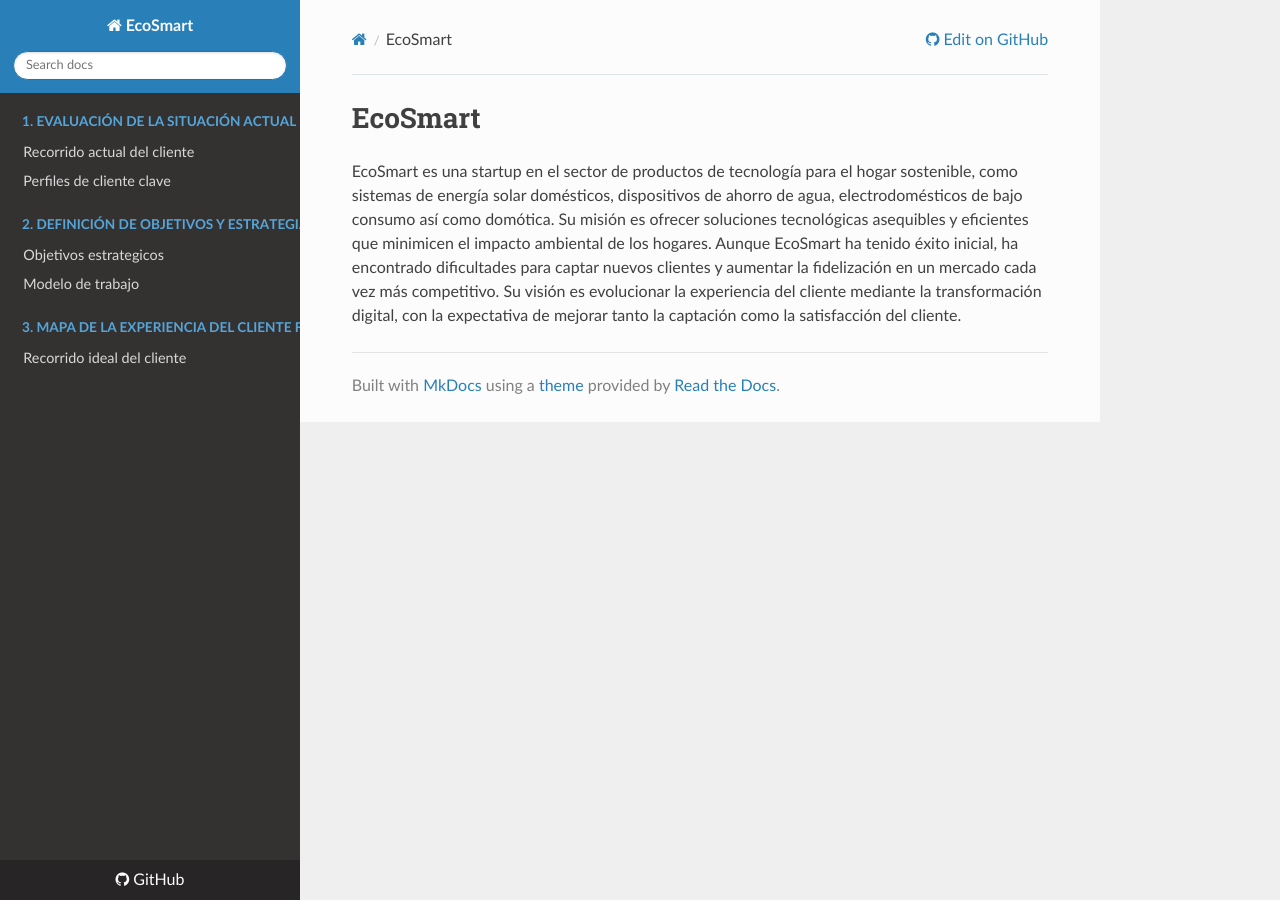
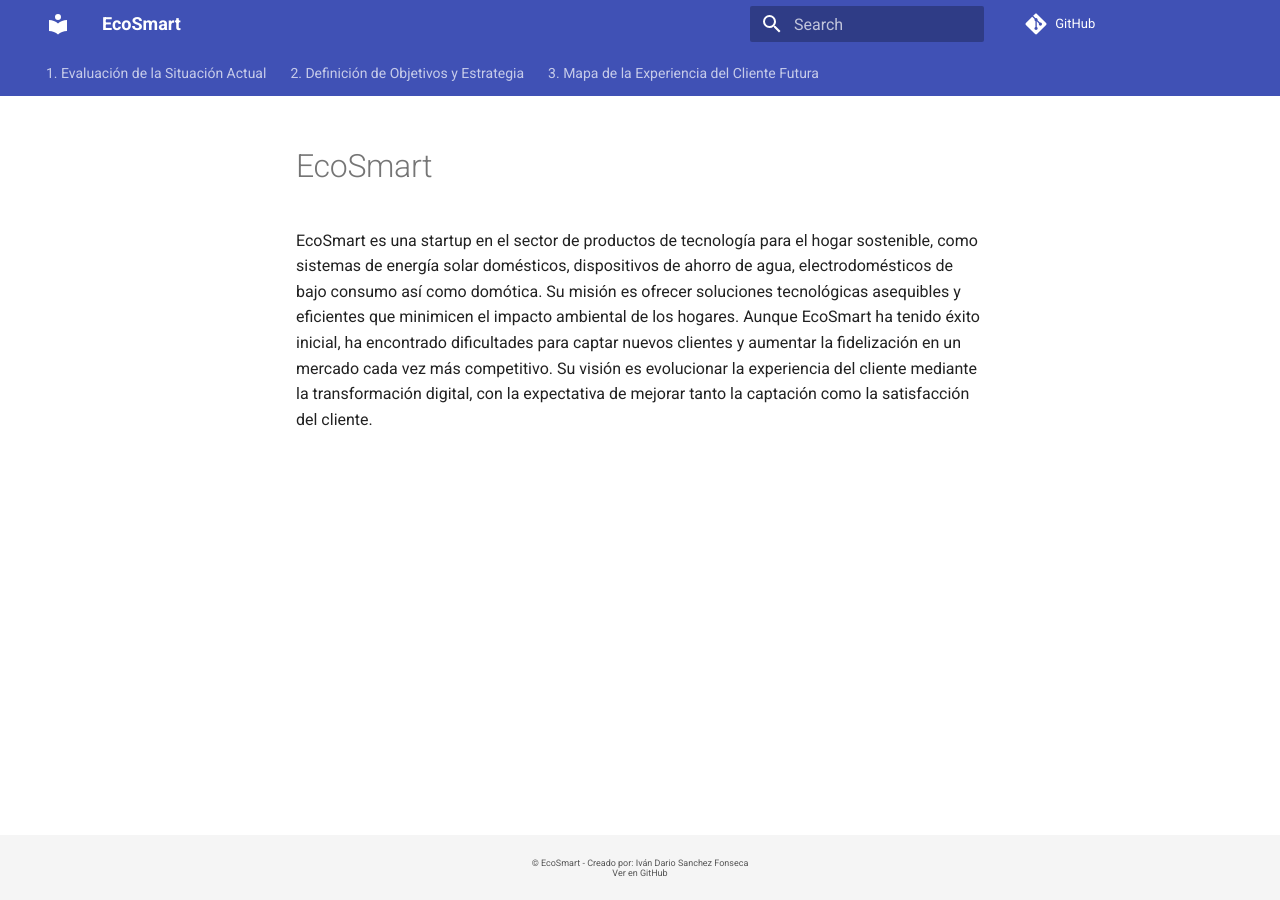
Before and after one commit to EOBS-MIDE/EcoSmart, an MkDocs documentation site: the page built from docs/index.md, in a window 1280 px wide. Built offline with MkDocs 1.6.1 and Material for MkDocs 9.7.7, drawn with Linux system fonts in a browser that asks for light colours; nearby versions of some CDN libraries; comment, search, counter and statistics services are not loaded; the version menu is left out.

```diff
--- a/mkdocs.yml
+++ b/mkdocs.yml
@@ -2,10 +2,12 @@ site_name: "EcoSmart"
 site_author: "Iván Dario Sanchez Fonseca"
 site_url: https://eobs-mide.github.io/EcoSmart/
 repo_url: https://github.com/EOBS-MIDE/EcoSmart/
+about_me: https://github.com/idsanchezf
+copyright: "Copyright &copy; 2025 - Iván Dario Sanchez Fonseca - [Ver en GitHub](https://github.com/EOBS-MIDE/EcoSmart/)"
 
 theme:
-  #name: "material"
-  name: "readthedocs"
+  name: "material"
+  #name: "readthedocs"
   custom_dir: overrides/
   features:
     - navigation.tabs
--- a/overrides/partials/footer.html
+++ b/overrides/partials/footer.html
@@ -2,6 +2,6 @@
   <p>
     © {{ config.site_name }} - Creado por: {{ config.site_author }}
     <br>
-    <a href="{{ config.repo_url }}">Ver en GitHub</a>
+    <a href="{{ config.about_me }}">Ver en GitHub</a>
   </p>
 </div>
```
Also changed, not shown: docs/situacionIdeal/image.png (renamed from docs/situaciónIdeal/image.png), docs/situacionIdeal/mapaExperienciaFutura.md (renamed from docs/situaciónIdeal/mapaExperienciaFutura.md).
